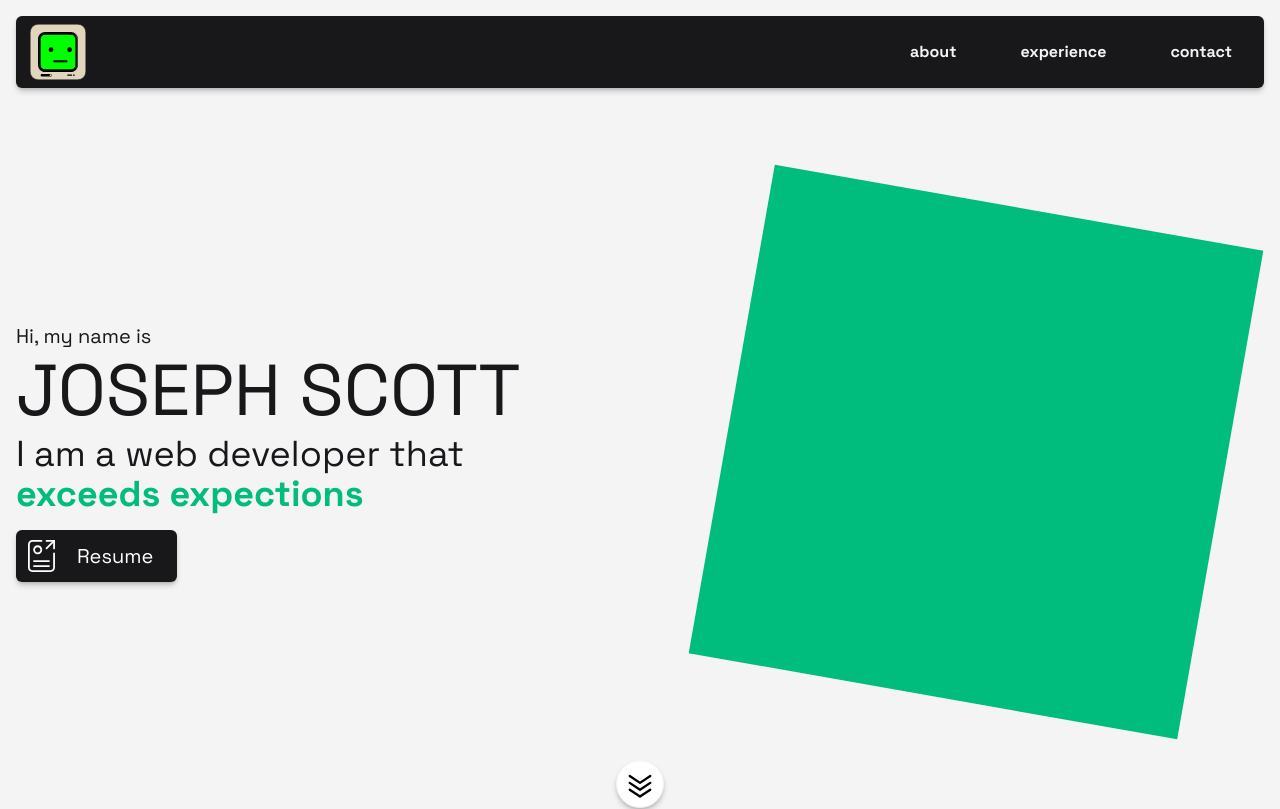
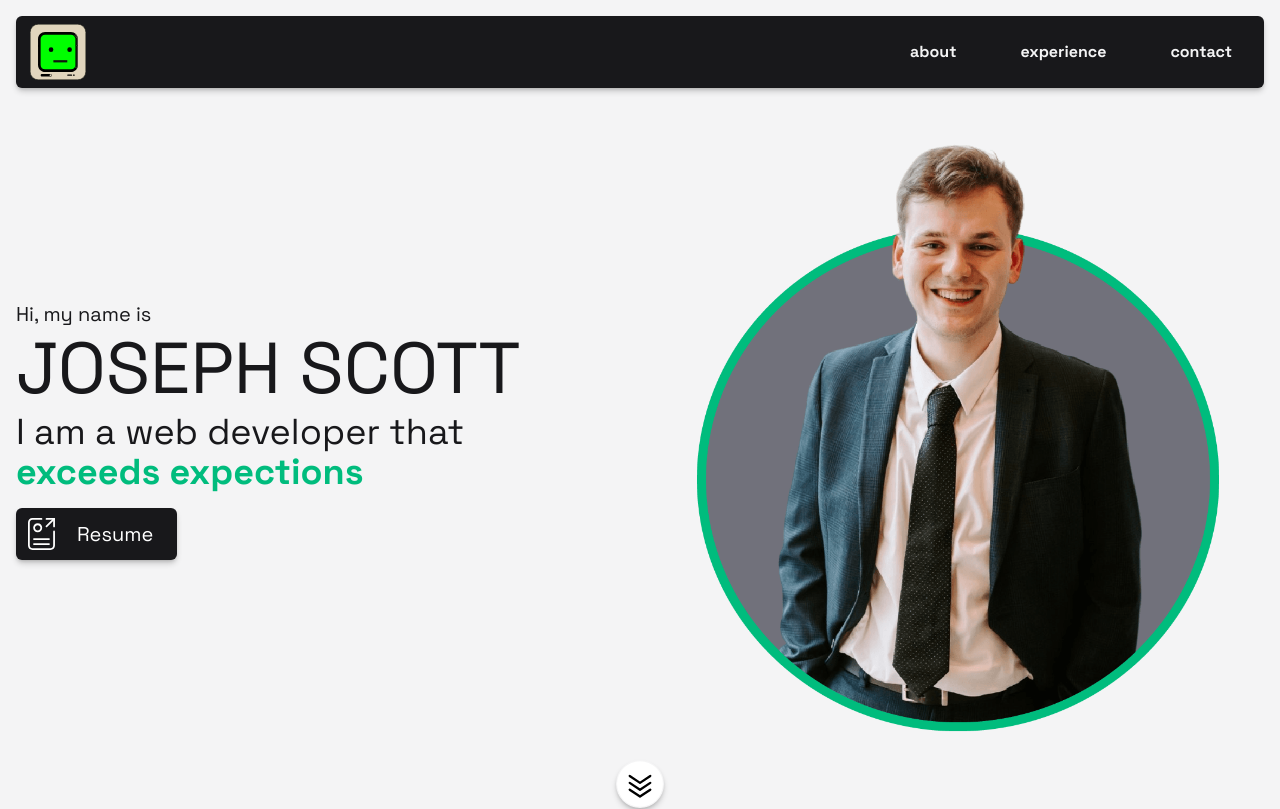
Before and after one commit to scottjoe1996/portfolio, a Next.js app: page / in a window 1280 px wide. Shown: the top 809 px of the page. Built offline with nearby package versions, Linux system fonts and the light colour scheme; no server answers.

Commit message:
added profile to landing page

```diff
--- a/components/sections/home/home-section.tsx
+++ b/components/sections/home/home-section.tsx
@@ -1,6 +1,7 @@
 "use client";
 
 import React from "react";
+import Image from "next/image";
 
 import Button from "@/components/button";
 import Resume from "@/components/icons/resume";
@@ -13,7 +14,7 @@ const HomeSection: React.FC = () => {
   }, []);
 
   return (
-    <section className="flex min-h-[calc(100vh-96px)] w-full flex-row flex-wrap-reverse content-center items-center justify-center px-4 pt-15 pb-30">
+    <section className="flex min-h-[calc(100vh-96px)] w-full flex-row flex-wrap-reverse content-center items-center justify-center gap-6 px-4 pt-5 pb-30">
       <div className="max-w-4xl min-w-xs shrink grow basis-md">
         <p className="mb-1 text-xl">Hi, my name is</p>
         <h1 className="mb-2 text-7xl">JOSEPH SCOTT</h1>
@@ -32,8 +33,14 @@ const HomeSection: React.FC = () => {
           Resume
         </Button>
       </div>
-      <div className="max-w-xl min-w-2xs shrink grow basis-md p-10">
-        <div className="bg-primary aspect-square size-full rotate-10" />
+      <div className="max-w-2xl min-w-sm shrink grow basis-md">
+        <Image
+          src="/profile-picture.png"
+          alt="Picture of Joseph Scott"
+          priority={true}
+          width={1024}
+          height={1024}
+        />
       </div>
     </section>
   );
```
Also changed, not shown: public/profile-picture.png (added).
